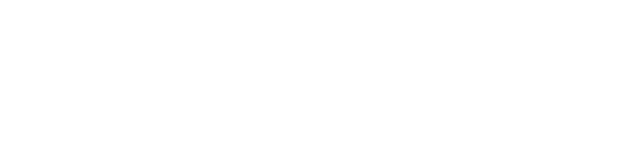
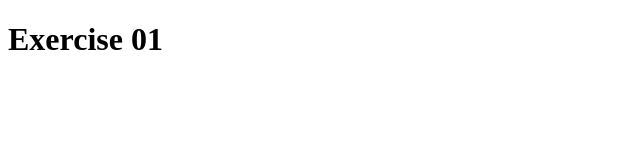
Before and after one commit to LuvumboChristopher/Git-Github-Exercise-01, a plain HTML site: page index.html in a window 1280 px wide. Shown: the whole page, without its empty margins (0-640 px from the left). Drawn offline with Linux system fonts and the light colour scheme.

Commit message:
Addition of a h1

```diff
--- a/index.html
+++ b/index.html
@@ -7,7 +7,7 @@
     <title>Git exercice 01</title>
 </head>
 <body>
-
+    <h1>Exercise 01</h1>
 
 </body>
 </html>
```
